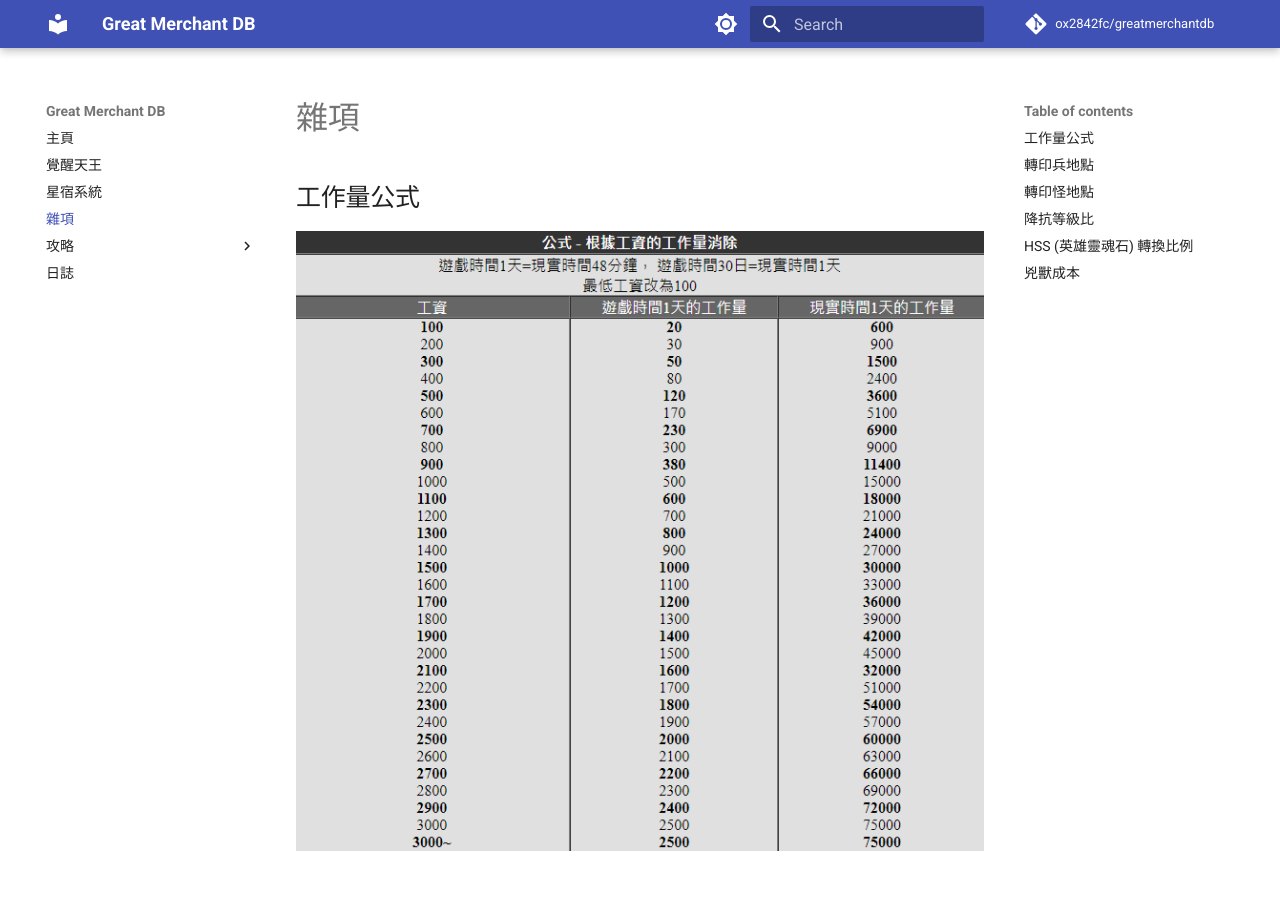
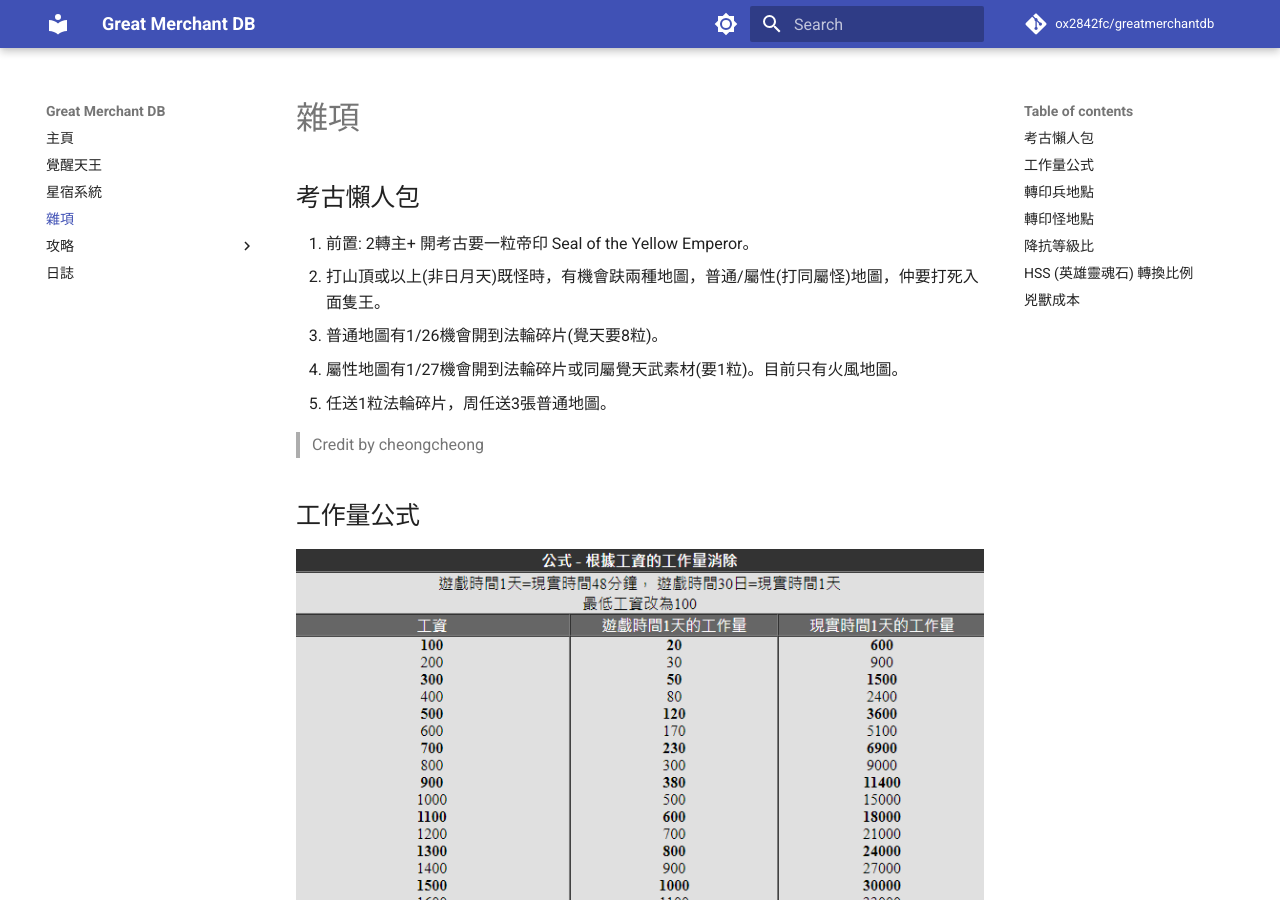
Before and after one commit to ox2842fc/greatmerchantdb, an MkDocs documentation site: the page built from docs/tips.md, in a window 1280 px wide and 900 px high. Built offline with MkDocs 1.6.1 and Material for MkDocs 9.7.7, drawn with Linux system fonts in a browser that asks for light colours; comment, search, counter and statistics services are not loaded.

Commit message:
add archeology tips

```diff
--- a/docs/history.md
+++ b/docs/history.md
@@ -1,5 +1,6 @@
 # 日誌
 
+* 2024-05-04 新增 雜項 - 考古懶人包
 * 2024-05-03 新增 覺醒持國天王 技能特性
 * 2024-05-01 新增 覺醒天王 頁面
 * 2023-02-10 雜項
--- a/docs/tips.md
+++ b/docs/tips.md
@@ -1,4 +1,14 @@
 # 雜項
+
+## 考古懶人包
+
+1. 前置: 2轉主+ 開考古要一粒帝印 Seal of the Yellow Emperor。
+2. 打山頂或以上(非日月天)既怪時，有機會趺兩種地圖，普通/屬性(打同屬怪)地圖，仲要打死入面隻王。
+3. 普通地圖有1/26機會開到法輪碎片(覺天要8粒)。
+4. 屬性地圖有1/27機會開到法輪碎片或同屬覺天武素材(要1粒)。目前只有火風地圖。
+5. 任送1粒法輪碎片，周任送3張普通地圖。
+
+>Credit by cheongcheong
 
 ## 工作量公式
 
```
